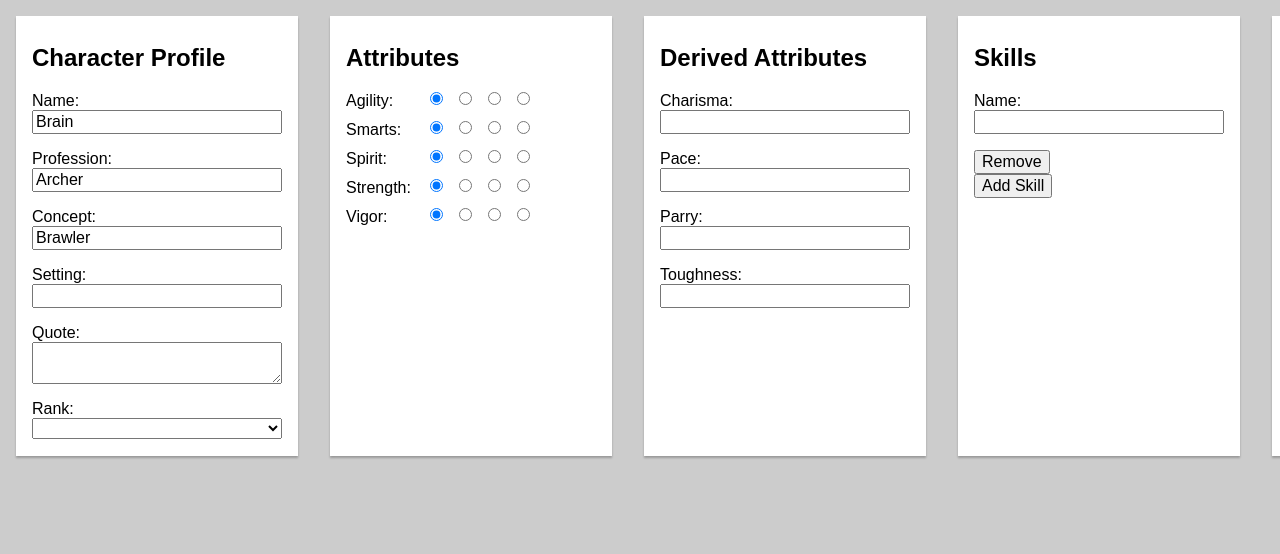
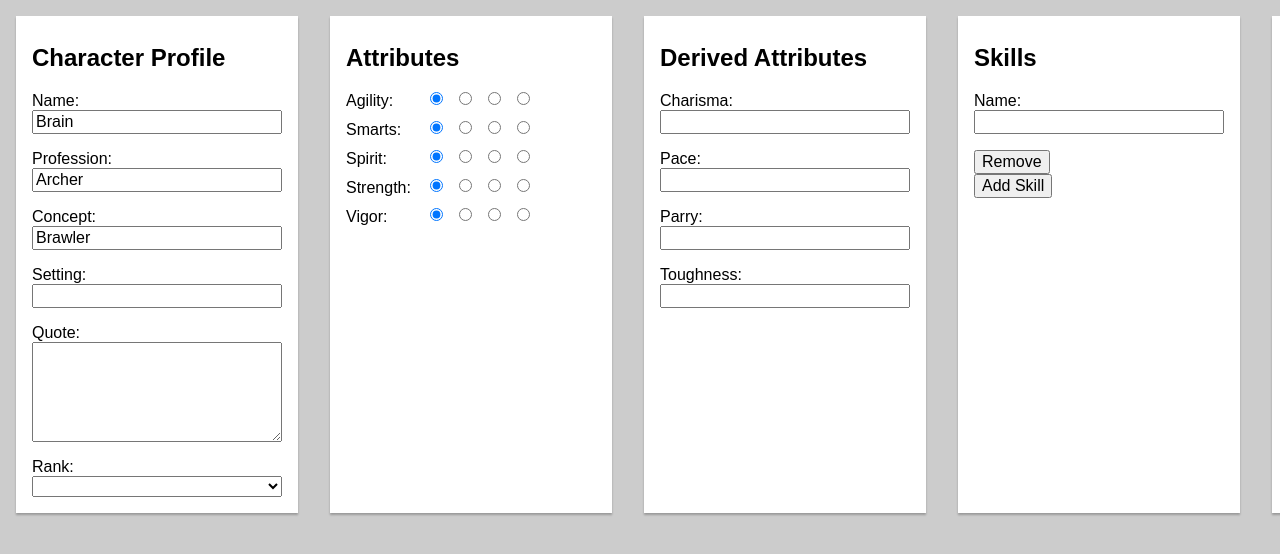
Before and after one commit to atomdmac/savage-sheet, a website with bundled scripts: page index.html in a window 1280 px wide. Shown: the top 554 px of the page. Built offline with nearby package versions, Linux system fonts and the light colour scheme.

Commit message:
Give textarea elements 100px by default.
Signed-off-by: suicidepills <atom.mac@gmail.com>

```diff
--- a/scss/screen.scss
+++ b/scss/screen.scss
@@ -56,6 +56,7 @@ textarea {
 textarea {
   margin-bottom: $margin / 2;
   width: 100%;
+  height:100px
 }
 
 select {
```
Also changed, not shown: css/screen.css.
